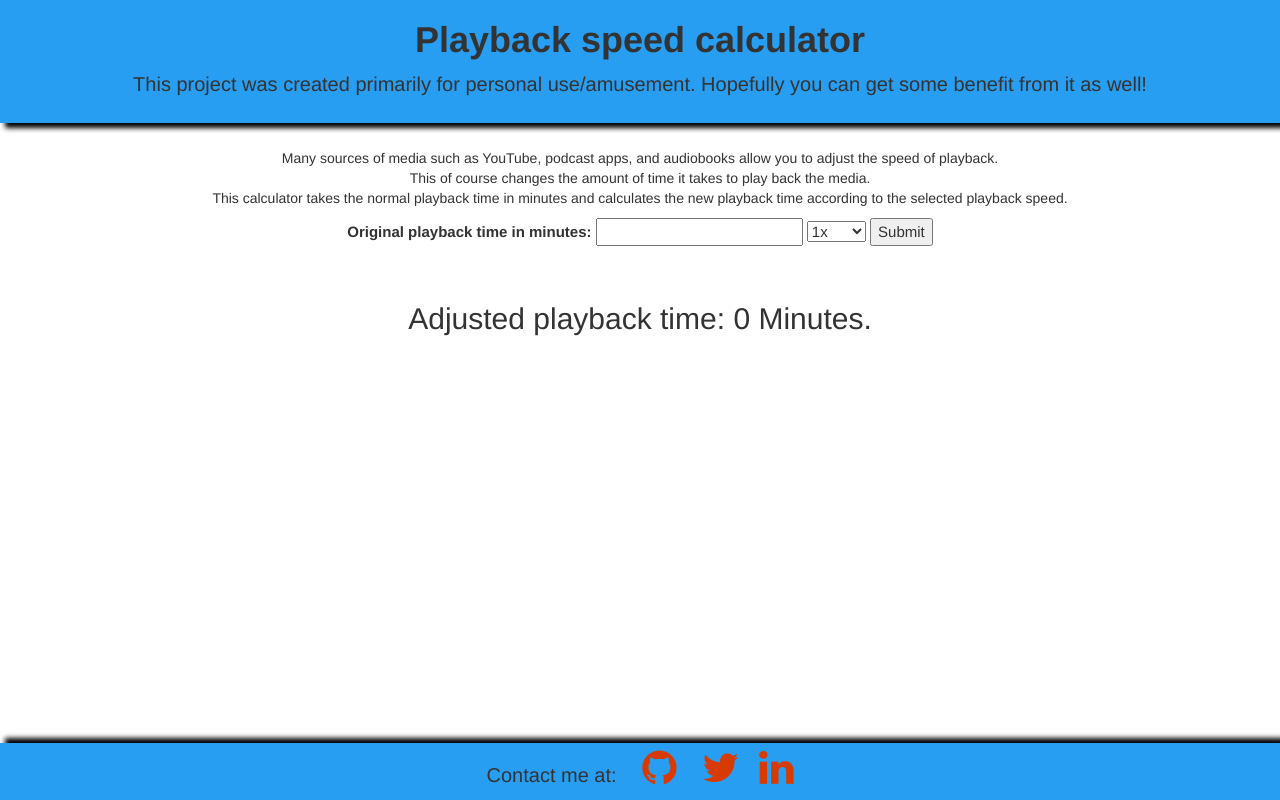
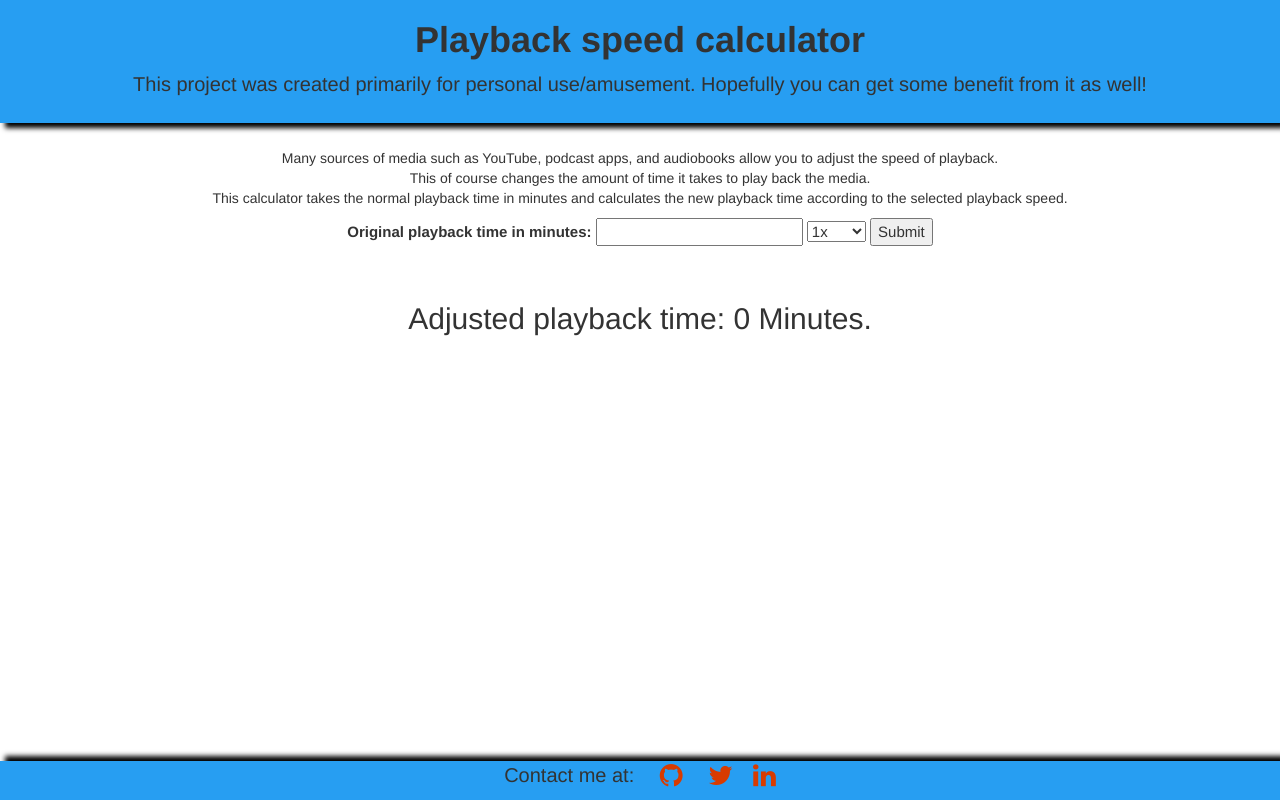
Before and after one commit to DrewPratt/FCC-Projects, a plain HTML site: page PSC/index.html in a window 1280 px wide. Drawn offline with nearby package versions, Linux system fonts and the light colour scheme.

Commit message:
Icon size
Changed font awesome icons from fa-2x to fa-lg.

```diff
--- a/PSC/index.html
+++ b/PSC/index.html
@@ -34,7 +34,7 @@
 			<p class="outputs">Adjusted playback time: <span id="outputMins">0</span> Minutes<span id="punc">.</span></p>
 		</div>
 		<footer class="centr">
-			<p>Contact me at: <a href="https://github.com/DrewPratt"><span class="fa fa-github fa-2x"></span></a> <a href="https://twitter.com/pratta78"><span class="fa fa-twitter fa-2x"></span></a><a href="https://www.linkedin.com/in/drew-pratt-1906aa45"><span class="fa fa-linkedin fa-2x"></span></a></p>
+			<p>Contact me at: <a href="https://github.com/DrewPratt"><span class="fa fa-github fa-lg"></span></a> <a href="https://twitter.com/pratta78"><span class="fa fa-twitter fa-lg"></span></a><a href="https://www.linkedin.com/in/drew-pratt-1906aa45"><span class="fa fa-linkedin fa-lg"></span></a></p>
 		</footer>
 	</main>
 	<script src="js/main.js"></script>
```
